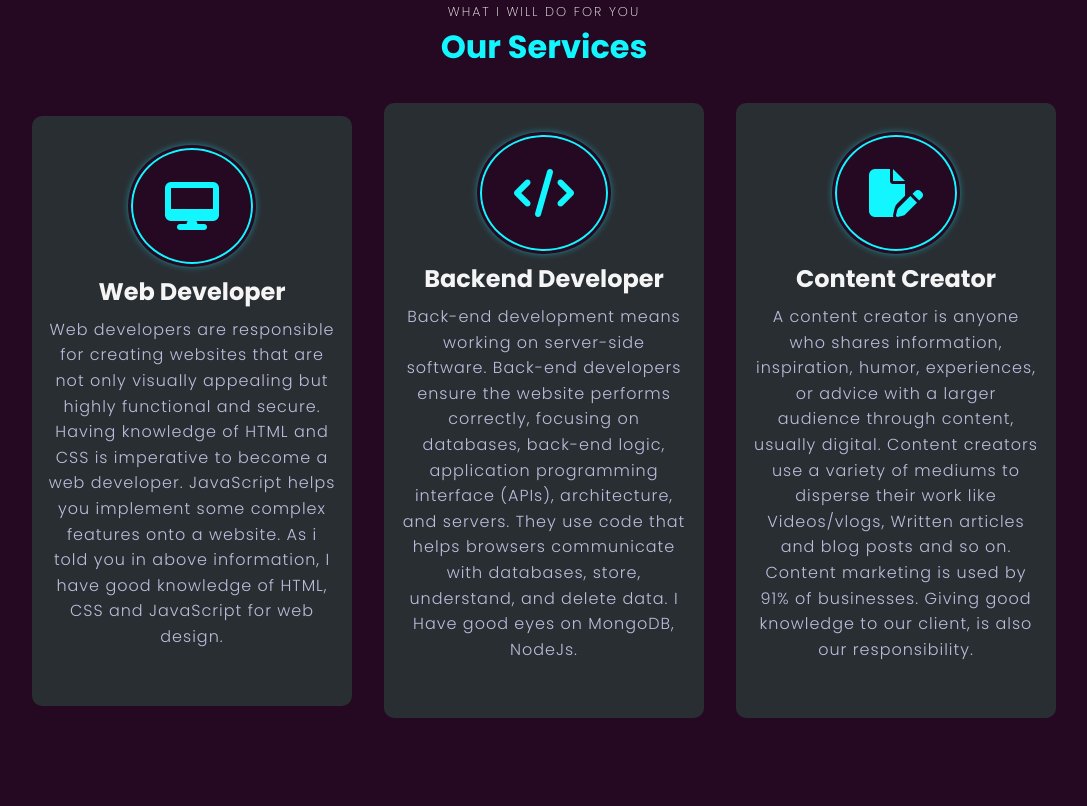
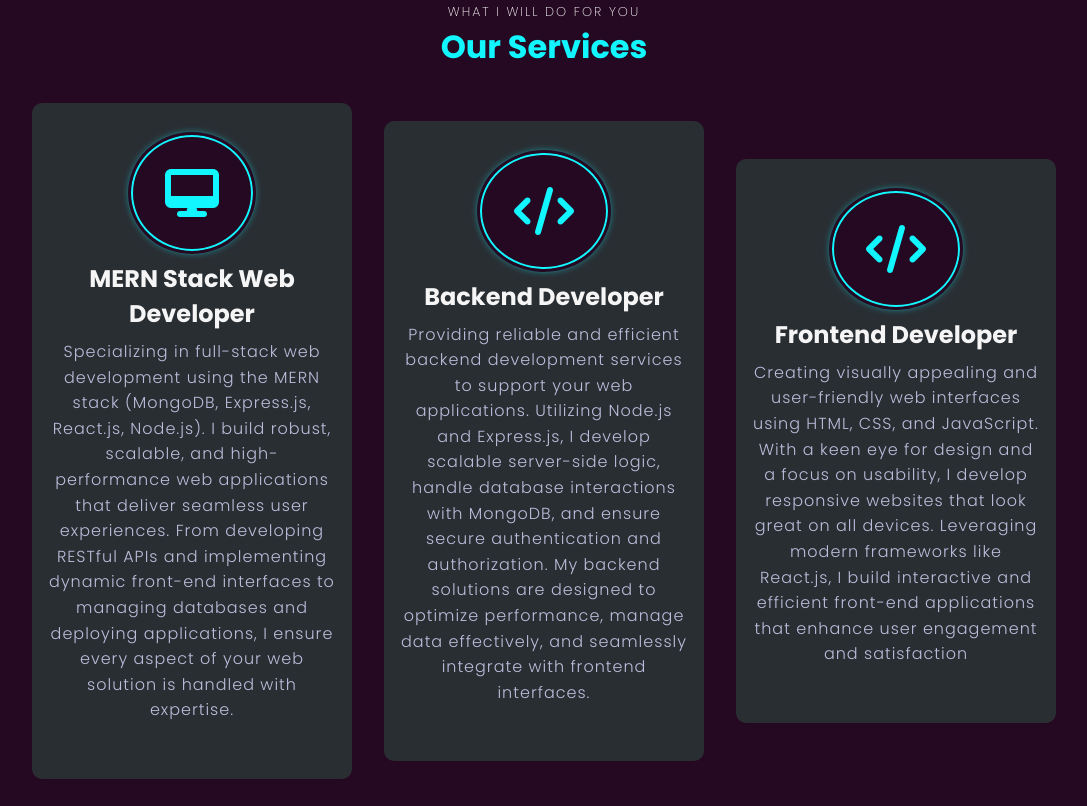
Before and after one commit to prince-sunsara/Portfolio, a plain HTML site: page index.html in a window 1280 px wide. Shown: the part 1614-2420 px from the top of the page, without its empty margins (96-1183 px from the left). Drawn offline with Linux system fonts and the light colour scheme.

Commit message:
updating details

```diff
--- a/index.html
+++ b/index.html
@@ -53,14 +53,14 @@
                 </div>
             </div>
             <div class="btn-box">
-                <a href="https://drive.google.com/file/d/13VqjZMRcjVghfSo0tK82Cmg2ob0TrBUK/view?usp=sharing"
+                <a href="https://drive.google.com/file/d/13kjrmwyjtWSprjkeI3wmuOco9D5xh_30/view?usp=sharing"
                     target="_blank" class="btn">Dowload CV</a>
                 <a href="#contact" class="btn">Hire Me</a>
             </div>
             <div class="social-icon">
                 <a href="https://www.facebook.com/profile.php?id=100081355383018&mibextid=ZbWKwL" target="_blank"><i
                         class="fa-brands fa-facebook"></i></a>
-                <a href="https://www.instagram.com/unknown_._4ever" target="_blank"><i
+                <a href="https://www.instagram.com/prince_sunsara" target="_blank"><i
                         class="fa-brands fa-instagram"></i></a>
                 <a href="https://www.linkedin.com/in/prince-sunsara-6202201b1/" target="_blank"><i
                         class="fa-brands fa-linkedin"></i></a>
@@ -123,8 +123,8 @@
                     <p>as developer</p>
                 </div>
                 <div class="info-about2">
-                    <span>Job</span>
-                    <p>Working as Freelancer</p>
+                    <span>Me</span>
+                    <p>Quick learner</p>
                 </div>
                 <div class="info-about3">
                     <span>Hobby</span>
@@ -174,11 +174,12 @@
         <div class="section-services scroll-bottom">
             <div class="service-box">
                 <i class="fa-solid fa-desktop service-icon"></i>
-                <h3>Web Developer</h3>
-                <p>Web developers are responsible for creating websites that are not only visually appealing but highly
-                    functional and secure. Having knowledge of HTML and CSS is imperative to become a web developer.
-                    JavaScript helps you implement some complex features onto a website. As i told you in above
-                    information, I have good knowledge of HTML, CSS and JavaScript for web design.</p>
+                <h3>MERN Stack Web Developer</h3>
+                <p>Specializing in full-stack web development using the MERN stack (MongoDB, Express.js, React.js,
+                    Node.js). I build robust, scalable, and high-performance web applications that deliver seamless user
+                    experiences. From developing RESTful APIs and implementing dynamic front-end interfaces to managing
+                    databases and deploying applications, I ensure every aspect of your web solution is handled with
+                    expertise.</p>
                 <!-- <div class="btn-box service-btn">
                     <a href="#" class="btn">Read More</a>
                 </div> -->
@@ -187,23 +188,23 @@
             <div class="service-box">
                 <i class="fa-solid fa-code service-icon"></i>
                 <h3>Backend Developer</h3>
-                <p>Back-end development means working on server-side software. Back-end developers ensure the website
-                    performs correctly, focusing on databases, back-end logic, application programming interface (APIs),
-                    architecture, and servers. They use code that helps browsers communicate with databases, store,
-                    understand, and delete data. I Have good eyes on MongoDB, NodeJs.</p>
+                <p>Providing reliable and efficient backend development services to support your web applications.
+                    Utilizing Node.js and Express.js, I develop scalable server-side logic, handle database interactions
+                    with MongoDB, and ensure secure authentication and authorization. My backend solutions are designed
+                    to optimize performance, manage data effectively, and seamlessly integrate with frontend interfaces.
+                </p>
                 <!-- <div class="btn-box service-btn">
                     <a href="#" class="btn">Read More</a>
                 </div> -->
             </div>
 
             <div class="service-box">
-                <i class="fa-solid fa-file-pen service-icon"></i>
-                <!-- <i class="fa-solid fa-code service-icon"></i> -->
-                <h3>Content Creator</h3>
-                <p>A content creator is anyone who shares information, inspiration, humor, experiences, or advice with a
-                    larger audience through content, usually digital. Content creators use a variety of mediums to
-                    disperse their work like Videos/vlogs, Written articles and blog posts and so on. Content marketing
-                    is used by 91% of businesses. Giving good knowledge to our client, is also our responsibility.</p>
+                <i class="fa-solid fa-code service-icon"></i>
+                <h3>Frontend Developer</h3>
+                <p>Creating visually appealing and user-friendly web interfaces using HTML, CSS, and JavaScript. With a
+                    keen eye for design and a focus on usability, I develop responsive websites that look great on all
+                    devices. Leveraging modern frameworks like React.js, I build interactive and efficient front-end
+                    applications that enhance user engagement and satisfaction</p>
                 <!-- <div class="btn-box service-btn">
                     <a href="#" class="btn">Read More</a>
                 </div> -->
@@ -407,16 +408,10 @@
         </div>
 
         <!-- form for submiiting all datas to email -->
-        <form
-            name="contact"
-            class="scroll-bottom"
-            method="POST"
-            data-netlify="true"
-            netlify-honeypot="bot-field"
-            onsubmit="submit"
-            >
-            <input type="hidden" name="subject" value="New Entry at portfolio"/>
-            <input type="hidden" name="bot-field"/>
+        <form name="contact" class="scroll-bottom" method="POST" data-netlify="true" netlify-honeypot="bot-field"
+            onsubmit="submit">
+            <input type="hidden" name="subject" value="New Entry at portfolio" />
+            <input type="hidden" name="bot-field" />
 
             <input type="text" id="name" placeholder="Your Name" name="name" required>
             <input type="email" id="email" placeholder="Your Email" name="email" required>
```
